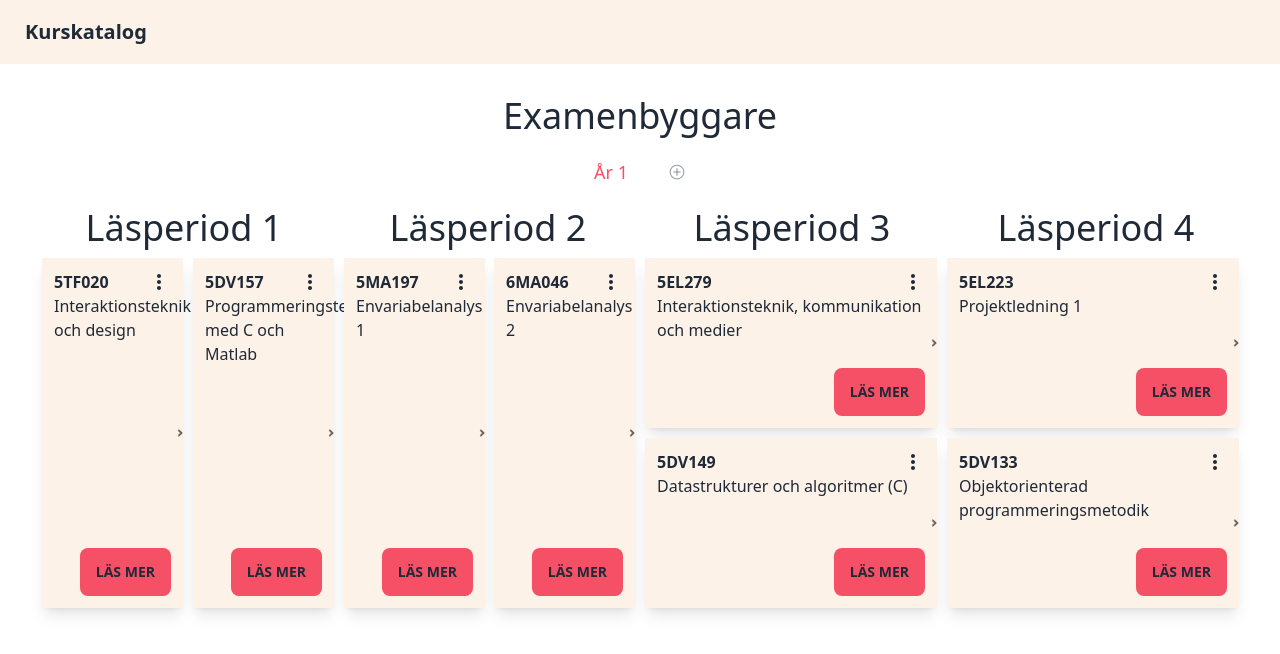
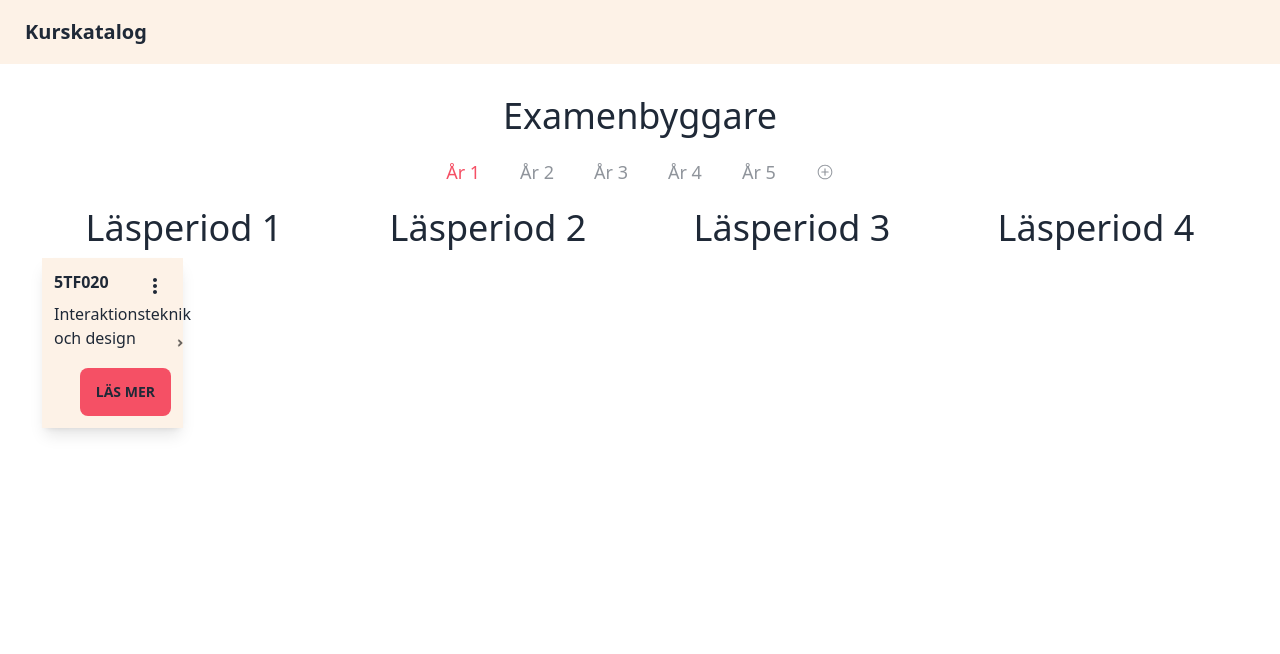
Before and after one commit to HawkieOne/kurskatalog-id, a React (Create React App) app: page /byggare in a window 1280 px wide. Shown: the top 654 px of the page. Built offline with nearby package versions, Linux system fonts and the light colour scheme.

Commit message:
feat/courses-background-can-change
- can choose 6 different colors
- removed temp course files

```diff
--- a/src/atoms/atoms.ts
+++ b/src/atoms/atoms.ts
@@ -1,6 +1,5 @@
 import { atom, selector } from "recoil";
 import { createEmptyTemplate } from "../shared/builderFunctions";
-import { testDataYearsBuilder } from "../shared/data";
 import { Course, Year } from "../shared/interfaces";
 
 export const activeYearState = atom({
@@ -10,7 +9,7 @@ export const activeYearState = atom({
 
 export const coursesBuilderState = atom({
   key: "coursesBuilderState",
-  default: testDataYearsBuilder as Year[],
+  default: createEmptyTemplate() as Year[],
 });
 
 export const coursesBuilderSelector = selector({
--- a/src/components/builder/DraggableCourse.tsx
+++ b/src/components/builder/DraggableCourse.tsx
@@ -1,11 +1,10 @@
-import { useState } from "react";
-import { AiFillDelete } from "react-icons/ai";
+import { createRef, useEffect, useRef, useState } from "react";
+import { AiFillDelete, AiOutlineBgColors } from "react-icons/ai";
 import { BiDotsVerticalRounded } from "react-icons/bi";
-import {
-  FontVariants,
-  TextVariant
-} from "../../shared/constants";
+import { FontVariants, TextVariant } from "../../shared/constants";
+import { colors } from "../../shared/data";
 import { BuildingBlock, Course } from "../../shared/interfaces";
+import { useOnClickOutside } from "../../shared/onClickOutside";
 import Text from "../Text";
 
 interface DraggableCourseProps {
@@ -13,12 +12,19 @@ interface DraggableCourseProps {
   onRemove: (uuid: string) => void;
 }
 
-export default function DraggableCourse({ course, onRemove }: DraggableCourseProps) {
+export default function DraggableCourse({
+  course,
+  onRemove,
+}: DraggableCourseProps) {
   const [isOverFlowMenuOpen, SetIsOverflowMenuOpen] = useState(false);
+  const [backgroundColor, setBackgroundColor] = useState("bg-cream");
 
+  const ref = createRef<HTMLDivElement>();
+  useOnClickOutside(ref, () => SetIsOverflowMenuOpen(false));
   return (
     <div
-      className="h-full w-full bg-cream flex items-start justify-start text-onyx shadow-lg"
+      ref={ref}
+      className={`h-full w-full ${backgroundColor} flex items-start justify-start text-onyx shadow-lg`}
     >
       {course.content && (
         <div className="h-full w-full flex flex-col p-3 text-ellipsis">
@@ -30,14 +36,28 @@ export default function DraggableCourse({ course, onRemove }: DraggableCoursePro
               className="hover:bg-creamDark rounded cursor-pointer"
               onClick={() => SetIsOverflowMenuOpen(!isOverFlowMenuOpen)}
             >
-              <div className="relative">
+              <div className="relative p-1">
                 <BiDotsVerticalRounded size="1.5em" />
                 {isOverFlowMenuOpen && (
-                  <ul className="absolute menu bg-white top-full w-32 right-0 shadow-lg">
+                  <ul className="absolute menu bg-white top-full w-44 right-0 shadow-lg z-auto">
                     <li>
-                      <div className="flex" onClick={() => onRemove(course.i)}>
+                      <div
+                        className="flex active:bg-red-500"
+                        onClick={() => onRemove(course.i)}
+                      >
                         <AiFillDelete />
                         <Text>Ta bort</Text>
+                      </div>
+                      <div
+                        className={`flex flex-wrap gap-2 active:bg-cream relative`}
+                      >
+                        {colors.map((color, index) => (
+                          <div
+                            key={index}
+                            className={`w-10 h-10 ${color} rounded`}
+                            onClick={() => setBackgroundColor(color)}
+                          />
+                        ))}
                       </div>
                     </li>
                   </ul>
--- a/src/components/builder/Years.tsx
+++ b/src/components/builder/Years.tsx
@@ -1,11 +1,7 @@
 import { Responsive, WidthProvider } from "react-grid-layout";
-import { useRecoilValue } from "recoil";
-import { coursesYearState } from "../../atoms/atoms";
 import {
   TitleVariant
 } from "../../shared/constants";
-import { testDataYearsBuilder } from "../../shared/data";
-import Text from "../Text";
 import useCourses from "../../shared/useCourses";
 import Title from "../Title";
 import DraggableCourse from "./DraggableCourse";
--- a/src/components/course/Review.tsx
+++ b/src/components/course/Review.tsx
@@ -1,4 +1,3 @@
-import React from 'react'
 
 export default function Review() {
   return (
--- a/src/pages/Home.tsx
+++ b/src/pages/Home.tsx
@@ -11,7 +11,7 @@ import IconButtonDropdown from "../components/IconButtonDropdown";
 import ModalWindow from "../components/Modal";
 import Text from "../components/Text";
 import Title from "../components/Title";
-import { createIDTemplate } from "../shared/builderFunctions";
+import { createEmptyTemplate, createIDTemplate } from "../shared/builderFunctions";
 import { Templates, TextVariant } from "../shared/constants";
 import { templates } from "../shared/data";
 import { Preset, Year } from "../shared/interfaces";
@@ -67,6 +67,7 @@ export default function Home() {
                 setCourses(createIDTemplate());
                 navigate("/byggare");
               } else if (chosenTemplate === Templates.empty) {
+                setCourses(createEmptyTemplate());
                 navigate("/byggare");
               } else if (chosenTemplate === Templates.upload) {
                 setIsUploadMdalOpen(true);
--- a/src/shared/builderFunctions.ts
+++ b/src/shared/builderFunctions.ts
@@ -1,25 +1,4 @@
-import { courses, templateEmpty, templateID } from "./data";
-import { Course } from "./interfaces";
-import { v4 as uuidv4 } from "uuid";
-
-export const getCourse = (code: string) => {
-  return courses.find((course: Course) => code === course.code);
-};
-
-export const createBuildingBlock = (
-  x: number,
-  y: number,
-  w: number,
-  h: number,
-  content: Course | undefined
-) => ({
-  x,
-  y,
-  w,
-  h,
-  i: uuidv4(),
-  content,
-});
+import { templateEmpty, templateID } from "./data";
 
 export const createEmptyTemplate = () => {
   return templateEmpty;
--- a/src/shared/data.ts
+++ b/src/shared/data.ts
@@ -1,7 +1,27 @@
-import { createBuildingBlock, getCourse } from "./builderFunctions";
 import { Templates } from "./constants";
-import { BuildingBlock } from "./interfaces";
+import { Course } from "./interfaces";
 import { v4 as uuidv4 } from "uuid";
+
+const createLayoutBlock = (
+  x: number,
+  y: number,
+  w: number,
+  h: number,
+  content: Course | undefined
+) => {
+  return {
+    x,
+    y,
+    w,
+    h,
+    i: uuidv4(),
+    content,
+  };
+};
+
+export const getCourse = (code: string) => {
+  return courses.find((course: Course) => code === course.code);
+};
 
 export const courses = [
   {
@@ -388,195 +408,57 @@ export const subjects = [
   "Examensarbete",
 ];
 
+export const colors = [
+  "bg-cream",
+  "bg-red-500",
+  "bg-blue-500",
+  "bg-emerald-500",
+  "bg-slate-500",
+  "bg-violet-500",
+];
+
 export const templates = [Templates.id, Templates.empty, Templates.upload];
 
-export const testdataBuilder = [
-  {
-    name: "Programmeringsteknik med C och Matlab",
-    points: 7.5,
-    pace: 100,
-    period: "H\u00f6sttermin 2022",
-    description:
-      "Kursen behandlar grunderna i probleml\u00f6sning med hj\u00e4lp av datorprogram. Grundl\u00e4ggande begrepp s\u00e5 som algoritm, iteration, implementation och kompilering definieras. I momentet ing\u00e5r en introduktion till hur man l\u00f6ser problem med hj\u00e4lp av algoritmer p\u00e5 ett systematiskt s\u00e4tt. Vidare presenteras de mest grundl\u00e4ggande byggstenarna i ett programmeringsspr\u00e5k som g\u00f6r att algoritmerna kan \u00f6vers\u00e4ttas till program. Under kursen ges en f\u00f6rdjupad introduktion till studieteknik och kursens uppl\u00e4ggning stimulerar studentens anv\u00e4ndande av strukturerad studieteknik. Under kursens g\u00e5ng kommer studenten att skriva program i C och Matlab.",
-    prerequisite:
-      "Grundl\u00e4ggande beh\u00f6righet och Matematik 4 eller Matematik D",
-    link: "https://www.umu.se/utbildning/kurser/programmeringsteknik-med-c-och-matlab/",
-    level: "Grundniv\u00e5",
-    startDate: "29 september 2022",
-    endDate: "31 oktober 2022",
-    location: "Ume\u00e5",
-    code: "5DV157",
-    subject: "DV",
-    rating: 0,
-  },
-  {
-    name: "Envariabelanalys 1",
-    points: 7.5,
-    pace: 100,
-    period: "H\u00f6sttermin 2022",
-    description:
-      "P\u00e5 kursen introduceras begreppen gr\u00e4nsv\u00e4rde, kontinuitet och derivata och regler f\u00f6r att ber\u00e4kna derivata och gr\u00e4nsv\u00e4rde av produkter, kvoter och sammans\u00e4ttningar ges. Vidare behandlas medelv\u00e4rdessatsen, inverser till trigonometriska funktioner, den naturliga logaritmen, exponentialfunktionen, extremv\u00e4rdesproblem, metoder f\u00f6r att skissa grafer, Newtons metod f\u00f6r att approximera nollst\u00e4llen och Taylorapproximation. P\u00e5 kursen ing\u00e5r obligatoriska datorlaborationer.",
-    prerequisite:
-      "Grundl\u00e4ggande beh\u00f6righet och Matematik 4 eller Matematik D",
-    link: "https://www.umu.se/utbildning/kurser/envariabelanalys-13/",
-    level: "Grundniv\u00e5",
-    startDate: "1 november 2022",
-    endDate: "1 december 2022",
-    location: "Ume\u00e5",
-    code: "5MA197",
-    subject: "MA",
-    rating: 0,
-  },
-  {
-    name: "Envariabelanalys 2",
-    points: 7.5,
-    pace: 100,
-    period: "H\u00f6sttermin 2022",
-    description:
-      "Kursen ges f\u00f6r studenter som g\u00e5r p\u00e5 \u00c4mnesl\u00e4rarprogrammet eller som har f\u00f6r avsikt att ta ut en l\u00e4rarexamen. Kursen ges ocks\u00e5 f\u00f6r verksamma l\u00e4rare i fortbildningssyfte. \u00d6vriga studenter h\u00e4nvisas till att s\u00f6ka p\u00e5 den andra anm\u00e4lningskoden.",
-    prerequisite:
-      "F\u00f6r tilltr\u00e4de till kursen kr\u00e4vs en kurs i matematisk analys omfattande minst 7,5 hp\u00a0 eller motsvarande.",
-    link: "https://www.umu.se/utbildning/kurser/envariabelanalys-22/",
-    level: "Grundniv\u00e5",
-    startDate: "2 december 2022",
-    endDate: "15 januari 2023",
-    location: "Ume\u00e5",
-    code: "6MA046",
-    subject: "MA",
-    rating: 0,
-  },
-];
+// export const CleanBuildingBlock = {
+//   x: 0,
+//   y: 0,
+//   w: 1,
+//   h: 1,
+//   i: "0",
+//   content: TestCourse,
+// };
 
-const TestCourse = {
-  name: "Programmeringsteknik med C och Matlab",
-  points: 7.5,
-  pace: 100,
-  period: "H\u00f6sttermin 2022",
-  description:
-    "Kursen behandlar grunderna i probleml\u00f6sning med hj\u00e4lp av datorprogram. Grundl\u00e4ggande begrepp s\u00e5 som algoritm, iteration, implementation och kompilering definieras. I momentet ing\u00e5r en introduktion till hur man l\u00f6ser problem med hj\u00e4lp av algoritmer p\u00e5 ett systematiskt s\u00e4tt. Vidare presenteras de mest grundl\u00e4ggande byggstenarna i ett programmeringsspr\u00e5k som g\u00f6r att algoritmerna kan \u00f6vers\u00e4ttas till program. Under kursen ges en f\u00f6rdjupad introduktion till studieteknik och kursens uppl\u00e4ggning stimulerar studentens anv\u00e4ndande av strukturerad studieteknik. Under kursens g\u00e5ng kommer studenten att skriva program i C och Matlab.",
-  prerequisite:
-    "Grundl\u00e4ggande beh\u00f6righet och Matematik 4 eller Matematik D",
-  link: "https://www.umu.se/utbildning/kurser/programmeringsteknik-med-c-och-matlab/",
-  level: "Grundniv\u00e5",
-  startDate: "29 september 2022",
-  endDate: "31 oktober 2022",
-  location: "Ume\u00e5",
-  code: "5DV157",
-  subject: "DV",
-  rating: 0,
-};
-
-export const TestCourse2 = {
-  name: "Envariabelanalys 2",
-  points: 7.5,
-  pace: 100,
-  period: "H\u00f6sttermin 2022",
-  description:
-    "Kursen ges f\u00f6r studenter som g\u00e5r p\u00e5 \u00c4mnesl\u00e4rarprogrammet eller som har f\u00f6r avsikt att ta ut en l\u00e4rarexamen. Kursen ges ocks\u00e5 f\u00f6r verksamma l\u00e4rare i fortbildningssyfte. \u00d6vriga studenter h\u00e4nvisas till att s\u00f6ka p\u00e5 den andra anm\u00e4lningskoden.",
-  prerequisite:
-    "F\u00f6r tilltr\u00e4de till kursen kr\u00e4vs en kurs i matematisk analys omfattande minst 7,5 hp\u00a0 eller motsvarande.",
-  link: "https://www.umu.se/utbildning/kurser/envariabelanalys-22/",
-  level: "Grundniv\u00e5",
-  startDate: "2 december 2022",
-  endDate: "15 januari 2023",
-  location: "Ume\u00e5",
-  code: "6MA046",
-  subject: "MA",
-  rating: 0,
-};
-
-export const CleanBuildingBlock = {
-  x: 0,
-  y: 0,
-  w: 1,
-  h: 1,
-  i: "0",
-  content: TestCourse,
-};
-
-export const CleanBuildingBlockNoResize: BuildingBlock = {
-  x: 7,
-  y: 0,
-  w: 1,
-  h: 1,
-  i: "5",
-  content: TestCourse,
-  isResizable: false,
-  type: "clean",
-};
-
-export const testDataYearsBuilder = [
-  {
-    year: 1,
-    courses: [
-      createBuildingBlock(0, 0, 1, 2, getCourse("5TF020")),
-      createBuildingBlock(1, 0, 1, 2, getCourse("5DV157")),
-      createBuildingBlock(2, 0, 1, 2, getCourse("5MA197")),
-      createBuildingBlock(3, 0, 1, 2, getCourse("6MA046")),
-      createBuildingBlock(4, 0, 2, 1, getCourse("5EL279")),
-      createBuildingBlock(4, 1, 2, 1, getCourse("5DV149")),
-      createBuildingBlock(6, 0, 2, 1, getCourse("5EL223")),
-      createBuildingBlock(6, 1, 2, 1, getCourse("5DV133"))
-    ],
-  },
-  // {
-  //   year: 2,
-  //   periods: [
-  //     [TestCourse, TestCourse],
-  //     [TestCourse, TestCourse],
-  //     [TestCourse, TestCourse],
-  //     [TestCourse, TestCourse, TestCourse],
-  //   ],
-  // },
-  // {
-  //   year: 3,
-  //   periods: [
-  //     [TestCourse, TestCourse],
-  //     [TestCourse],
-  //     [TestCourse],
-  //     [TestCourse],
-  //   ],
-  // },
-  // {
-  //   year: 4,
-  //   periods: [
-  //     [TestCourse, TestCourse],
-  //     [TestCourse, TestCourse],
-  //     [TestCourse, TestCourse],
-  //     [TestCourse, TestCourse, TestCourse],
-  //   ],
-  // },
-  // {
-  //   year: 5,
-  //   periods: [
-  //     [TestCourse, TestCourse],
-  //     [TestCourse],
-  //     [TestCourse],
-  //     [TestCourse],
-  //   ],
-  // },
-];
+// export const CleanBuildingBlockNoResize: BuildingBlock = {
+//   x: 7,
+//   y: 0,
+//   w: 1,
+//   h: 1,
+//   i: "5",
+//   content: TestCourse,
+//   isResizable: false,
+//   type: "clean",
+// };
 
 export const templateEmpty = [
   {
     year: 1,
-    periods: [[], [], [], []],
+    courses: [createLayoutBlock(0, 0, 1, 1, getCourse("5TF020"))],
   },
   {
     year: 2,
-    periods: [[], [], [], []],
+    courses: [],
   },
   {
     year: 3,
-    periods: [[], [], [], []],
+    courses: [],
   },
   {
     year: 4,
-    periods: [[], [], [], []],
+    courses: [],
   },
   {
     year: 5,
-    periods: [[], [], [], []],
+    courses: [],
   },
 ];
 
@@ -584,50 +466,50 @@ export const templateID = [
   {
     year: 1,
     courses: [
-      createBuildingBlock(0, 0, 1, 2, getCourse("5TF020")),
-      createBuildingBlock(1, 0, 1, 2, getCourse("5DV157")),
-      createBuildingBlock(2, 0, 1, 2, getCourse("5MA197")),
-      createBuildingBlock(3, 0, 1, 2, getCourse("6MA046")),
-      createBuildingBlock(4, 0, 2, 1, getCourse("5EL279")),
-      createBuildingBlock(4, 1, 2, 1, getCourse("5DV149")),
-      createBuildingBlock(6, 0, 2, 1, getCourse("5EL223")),
-      createBuildingBlock(6, 1, 2, 1, getCourse("5DV133"))
+      createLayoutBlock(0, 0, 1, 2, getCourse("5TF020")),
+      createLayoutBlock(1, 0, 1, 2, getCourse("5DV157")),
+      createLayoutBlock(2, 0, 1, 2, getCourse("5MA197")),
+      createLayoutBlock(3, 0, 1, 2, getCourse("6MA046")),
+      createLayoutBlock(4, 0, 2, 1, getCourse("5EL279")),
+      createLayoutBlock(4, 1, 2, 1, getCourse("5DV149")),
+      createLayoutBlock(6, 0, 2, 1, getCourse("5EL223")),
+      createLayoutBlock(6, 1, 2, 1, getCourse("5DV133"))
     ],
   },
   {
     year: 2,
     courses: [
-      createBuildingBlock(0, 0, 2, 1, getCourse("6MA036")),
-      createBuildingBlock(0, 1, 2, 1, getCourse("5DV212")),
-      createBuildingBlock(2, 0, 2, 1, getCourse("2PS030")),
-      createBuildingBlock(2, 1, 2, 1, getCourse("5MS069")),
-      createBuildingBlock(4, 0, 2, 1, getCourse("5TF019")),
-      createBuildingBlock(4, 1, 2, 1, getCourse("5TF080")),
-      createBuildingBlock(6, 0, 2, 1, getCourse("5ID219")),
+      createLayoutBlock(0, 0, 2, 1, getCourse("6MA036")),
+      createLayoutBlock(0, 1, 2, 1, getCourse("5DV212")),
+      createLayoutBlock(2, 0, 2, 1, getCourse("2PS030")),
+      createLayoutBlock(2, 1, 2, 1, getCourse("5MS069")),
+      createLayoutBlock(4, 0, 2, 1, getCourse("5TF019")),
+      createLayoutBlock(4, 1, 2, 1, getCourse("5TF080")),
+      createLayoutBlock(6, 0, 2, 1, getCourse("5ID219")),
     ],
   },
   {
     year: 3,
     courses: [
-      createBuildingBlock(0, 0, 2, 1, getCourse("5DV045")),
-      createBuildingBlock(0, 1, 2, 1, getCourse("5DV124")),
-      createBuildingBlock(2, 0, 2, 1, getCourse("5TF048")),
-      createBuildingBlock(4, 0, 2, 1, getCourse("5EL266")),
-      createBuildingBlock(4, 1, 2, 1, getCourse("5EL265")),
-      createBuildingBlock(3, 2, 3, 1, getCourse("5TF073")),
-      createBuildingBlock(6, 0, 2, 1, getCourse("5TF042")),
+      createLayoutBlock(0, 0, 2, 1, getCourse("5DV045")),
+      createLayoutBlock(0, 1, 2, 1, getCourse("5DV124")),
+      createLayoutBlock(2, 0, 2, 1, getCourse("5TF048")),
+      createLayoutBlock(4, 0, 2, 1, getCourse("5EL266")),
+      createLayoutBlock(4, 1, 2, 1, getCourse("5EL265")),
+      createLayoutBlock(3, 2, 3, 1, getCourse("5TF073")),
+      createLayoutBlock(6, 0, 2, 1, getCourse("5TF042")),
     ],
   },
   {
     year: 4,
     courses: [
-      createBuildingBlock(4, 0, 4, 3, getCourse("5TF049")),
+      createLayoutBlock(4, 0, 4, 3, getCourse("5TF049")),
     ],
   },
   {
     year: 5,
     courses: [
-      createBuildingBlock(4, 0, 4, 3, getCourse("5TF049")),
+      createLayoutBlock(4, 0, 4, 3, getCourse("5TF049")),
     ],
   },
 ];
```
